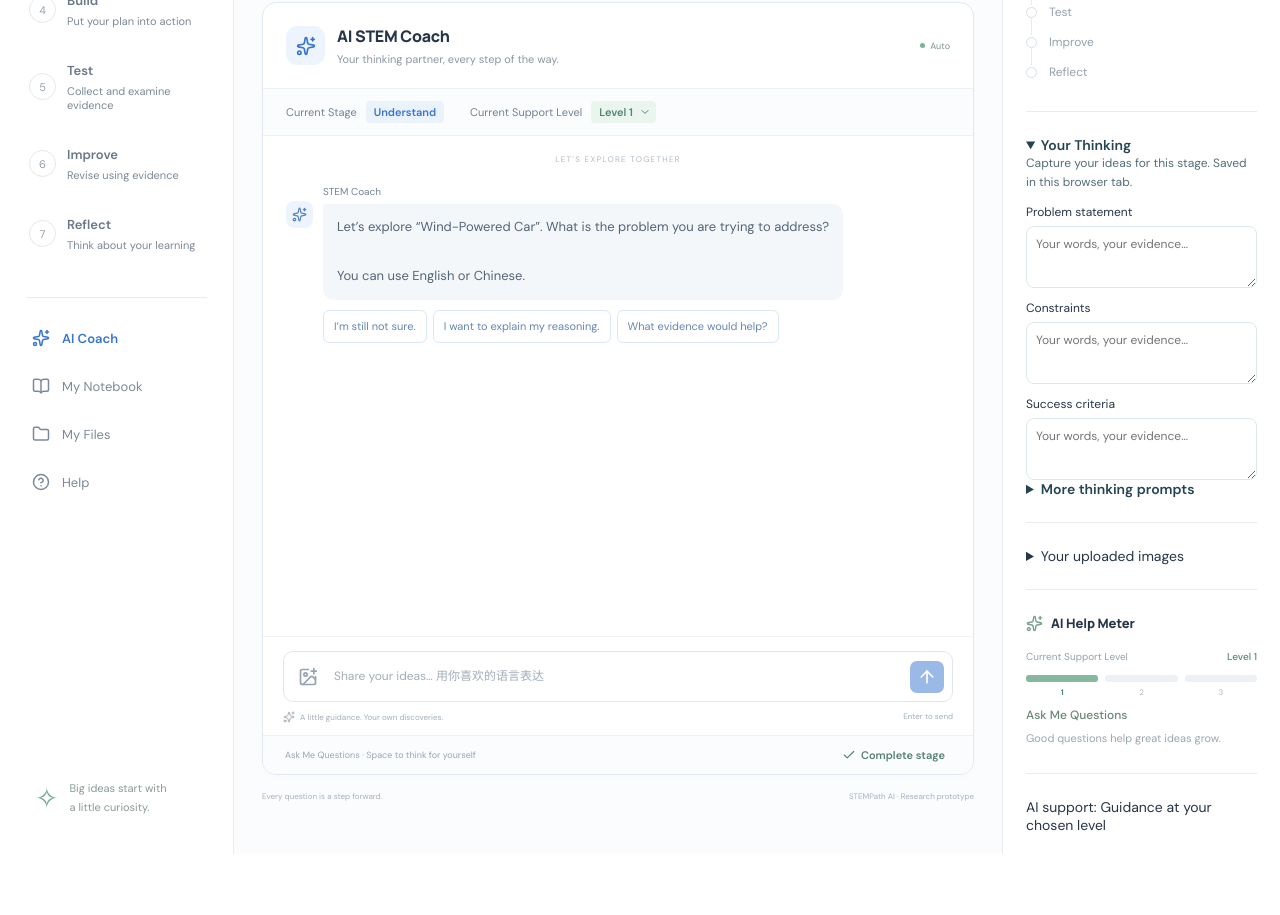
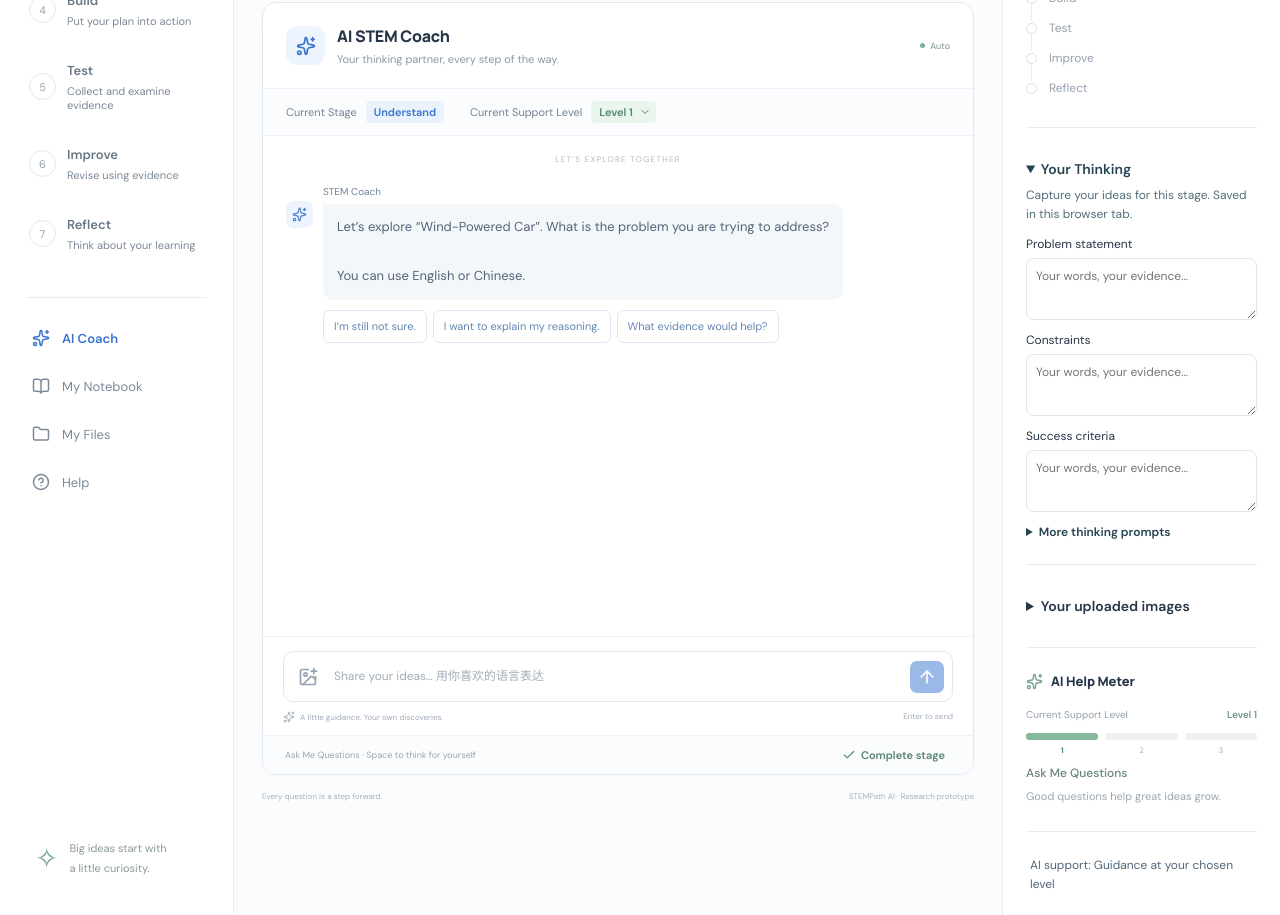
Before and after one commit to sFEDszef/stempath-ai, a Next.js app: page / in a window 1280 px wide. Shown: the part 400-1315 px from the top of the page. Before the commit the page ends 1254 px from the top, so only its background shows below. Built offline with nearby package versions, Linux system fonts and the light colour scheme.

Commit message:
Style support recommendations and collapsible records

```diff
--- a/src/app/globals.css
+++ b/src/app/globals.css
@@ -1672,3 +1672,10 @@ dialog::backdrop {
 .demo-grid{display:grid;grid-template-columns:1fr 1fr;gap:8px;margin-top:14px}.demo-grid button{border:1px solid #dce7e9;border-radius:9px;padding:12px;text-align:left;background:#f5fafb;color:#254452}.demo-grid small{display:block;margin-top:5px;color:#647d88;font-size:10px}
 .learning-artifacts summary,.ai-challenge summary{cursor:pointer;font-size:14px;font-weight:600;color:#254452}.learning-artifacts textarea{width:100%;resize:vertical;min-height:62px}.claim-choices{display:flex;gap:6px;flex-wrap:wrap}.claim-choices button,.fading button{font-size:11px;border:1px solid #b9d9d8;background:#eff8f6;border-radius:7px;padding:7px;margin:4px 0;color:#315f60}.claim-choices button[aria-pressed=true]{background:#d0eae4}.fading small,.ai-challenge small{font-size:10px;color:#637d84;display:block}.fading button{margin-right:5px}.next-stage{margin-top:12px}.workspace-loading{padding:40px}.breadcrumb{flex-wrap:wrap}.challenge-copy{min-width:0}.challenge-copy h1{overflow-wrap:anywhere}.challenge-copy p{overflow-wrap:anywhere}.task-loader{max-height:70vh;overflow:auto}.learning-artifacts,.ai-challenge{margin-top:18px}
 @media(max-width:700px){.demo-grid{grid-template-columns:1fr}.coach-mode{align-items:flex-start}.task-loader{max-height:65vh}}
+
+/* Adaptive guidance stays within the existing blue/green workspace styling. */
+.support-status { font-size: 12px; color: var(--text-muted, #52677b); padding: 0 4px; line-height: 1.6; }
+.fading button { margin: 8px 8px 0 0; border: 1px solid #d2e3df; border-radius: 8px; padding: 8px 10px; background: #f1f8f5; color: #315b4b; cursor: pointer; }
+.fading button:disabled { opacity: .5; cursor: wait; }
+.rail-section > summary { cursor: pointer; font-weight: 600; padding: 8px 0; }
+.learning-artifacts details summary { font-size: 12px; margin-top: 12px; cursor: pointer; }
```
